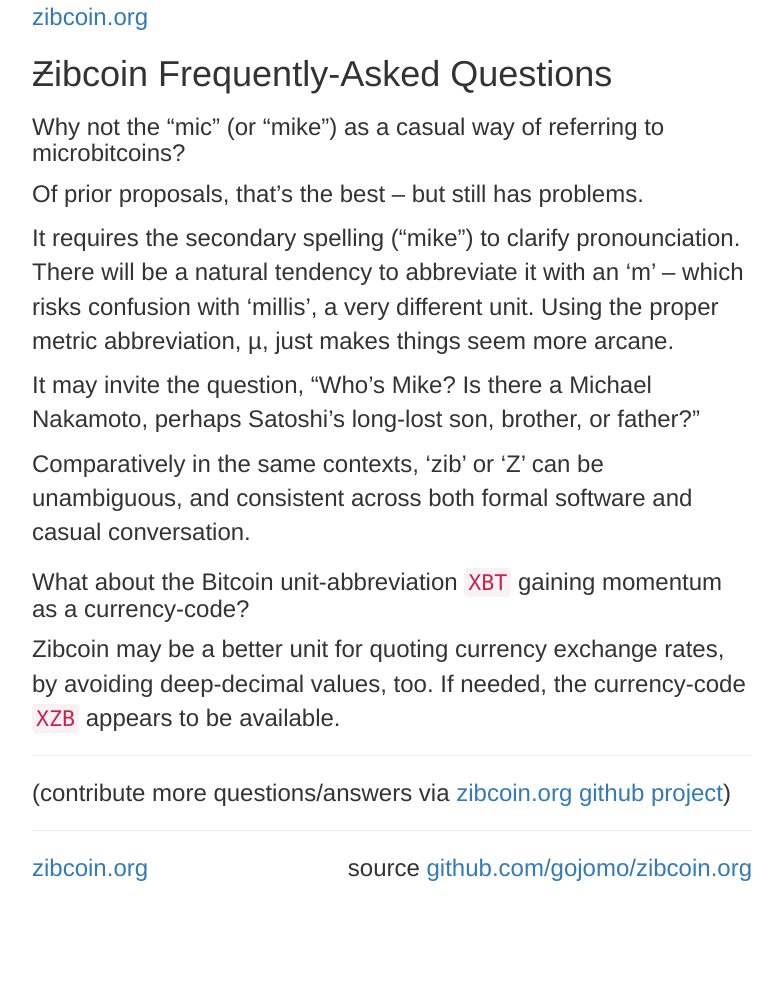
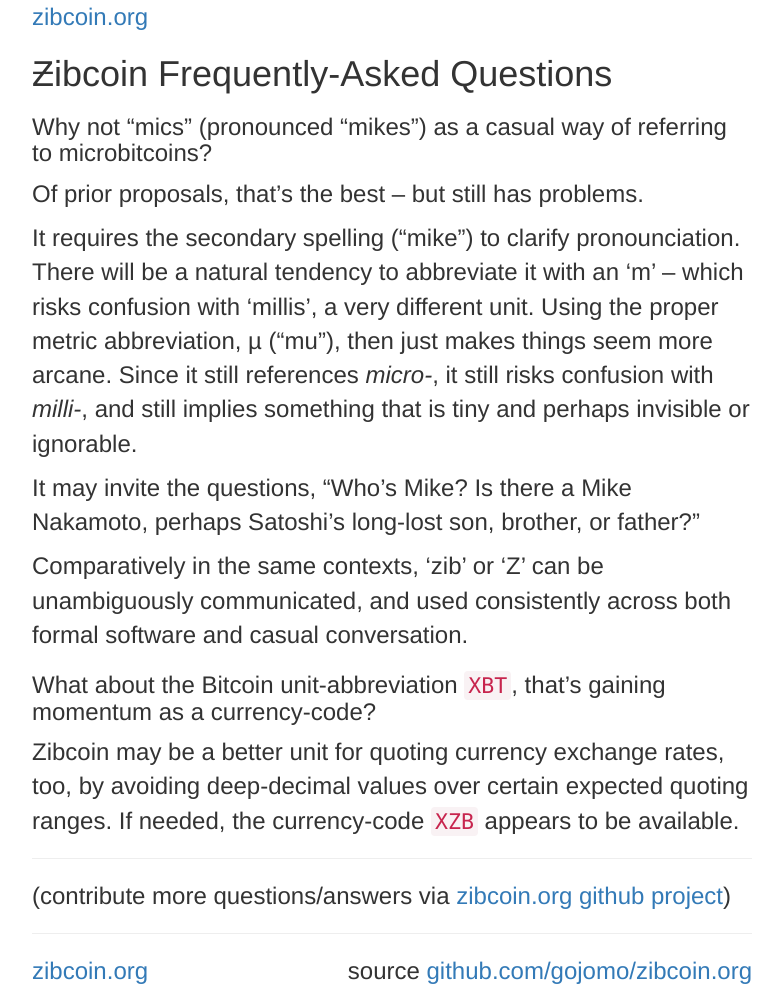
Before and after one commit to gojomo/zibcoin.org, a Jekyll site: the page built from faq.md, in a window 1280 px wide. Shown: the whole page, without its empty margins (248-1031 px from the left). Built offline with Jekyll 4.4.1, drawn with Linux system fonts in a browser that asks for light colours; nearby versions of some CDN libraries; before the commit the page ends 900 px from its top, so only the background shows below that.

Commit message:
Update faq.md

```diff
--- a/faq.md
+++ b/faq.md
@@ -5,19 +5,19 @@
 
 # Ƶibcoin Frequently-Asked Questions
 
-### Why not the "mic" (or "mike") as a casual way of referring to microbitcoins?
+### Why not "mics" (pronounced "mikes") as a casual way of referring to microbitcoins?
 
 Of prior proposals, that's the best – but still has problems.
 
-It requires the secondary spelling ("mike") to clarify pronounciation. There will be a natural tendency to abbreviate it with an 'm' – which risks confusion with 'millis', a very different unit. Using the proper metric abbreviation, µ, just makes things seem more arcane.
+It requires the secondary spelling ("mike") to clarify pronounciation. There will be a natural tendency to abbreviate it with an 'm' – which risks confusion with 'millis', a very different unit. Using the proper metric abbreviation, µ ("mu"), then just makes things seem more arcane. Since it still references *micro-*, it still risks confusion with *milli-*, and still implies something that is tiny and perhaps invisible or ignorable.
 
-It may invite the question, "Who's Mike? Is there a Michael Nakamoto, perhaps Satoshi's long-lost son, brother, or father?"
+It may invite the questions, "Who's Mike? Is there a Mike Nakamoto, perhaps Satoshi's long-lost son, brother, or father?"
 
-Comparatively in the same contexts, 'zib' or 'Z' can be unambiguous, and consistent across both formal software and casual conversation.
+Comparatively in the same contexts, 'zib' or 'Z' can be unambiguously communicated, and used consistently across both formal software and casual conversation.
 
-### What about the Bitcoin unit-abbreviation `XBT` gaining momentum as a currency-code?
+### What about the Bitcoin unit-abbreviation `XBT`, that's gaining momentum as a currency-code?
 
-Zibcoin may be a better unit for quoting currency exchange rates, by avoiding deep-decimal values, too.  If needed, the currency-code `XZB` appears to be available.
+Zibcoin may be a better unit for quoting currency exchange rates, too, by avoiding deep-decimal values over certain expected quoting ranges. If needed, the currency-code `XZB` appears to be available.
 
 ----
 
```
